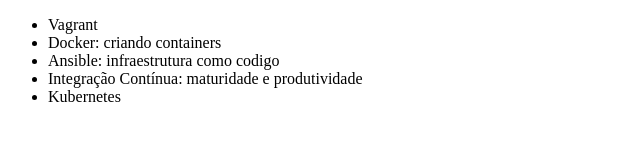
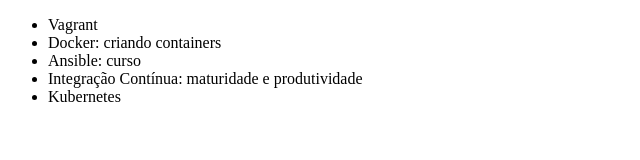
Before and after one commit to Sweetplays/ProjetoAlura, a plain HTML site: page index.html in a window 1280 px wide. Shown: the whole page, without its empty margins (0-640 px from the left). Drawn offline with Linux system fonts and the light colour scheme.

Commit message:
Revert "mudando nome do curso de ansible"
This reverts commit 8225650392d5effde867b40ec6eaca6323762257.

```diff
--- a/index.html
+++ b/index.html
@@ -8,7 +8,7 @@
     <ul>
         <li>Vagrant</li>
         <li>Docker: criando containers</li>
-        <li>Ansible: infraestrutura como codigo</li>
+        <li>Ansible: curso</li>
         <li>Integração Contínua: maturidade e produtividade</li>
         <li>Kubernetes</li>
     </ul>
```
